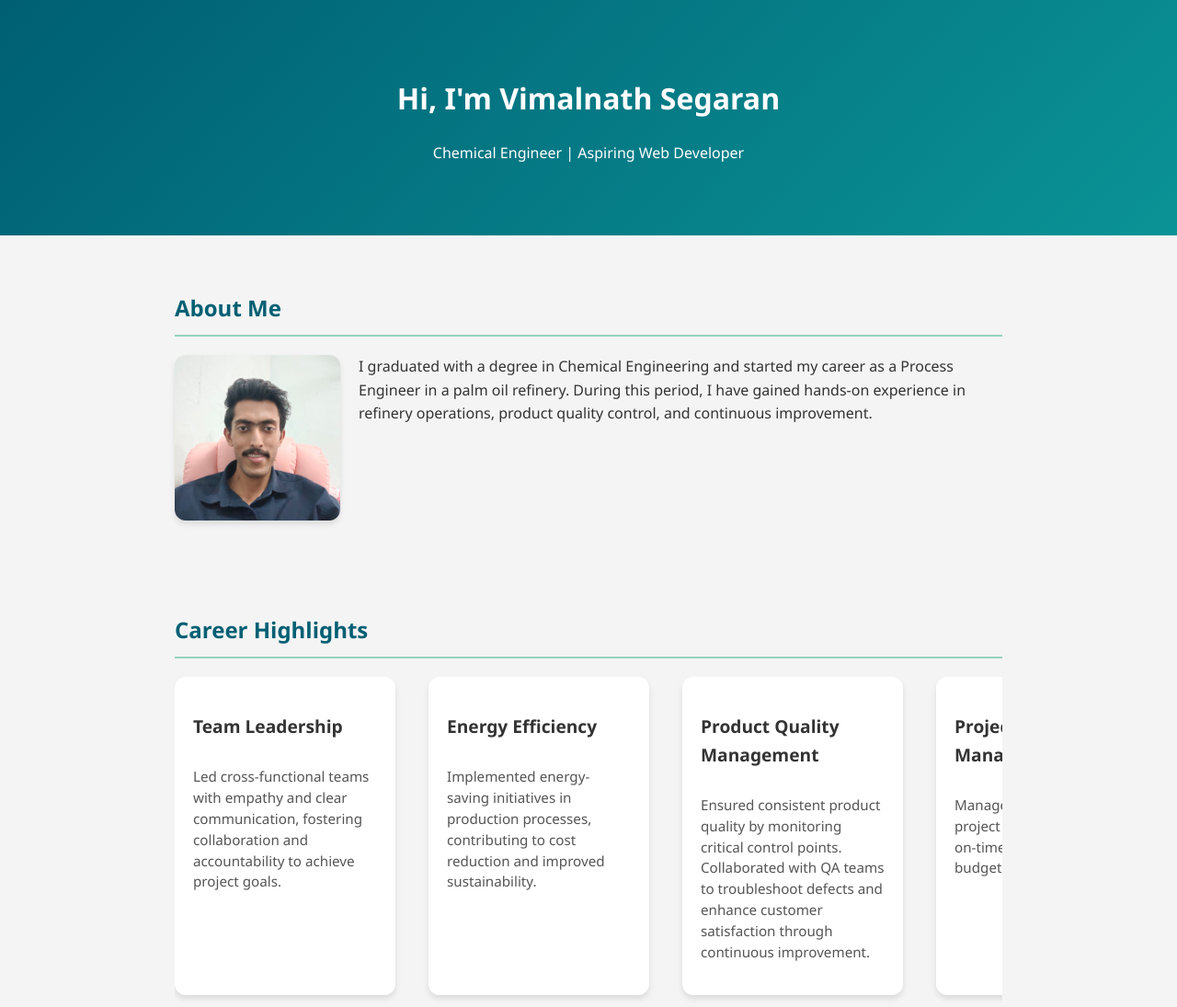
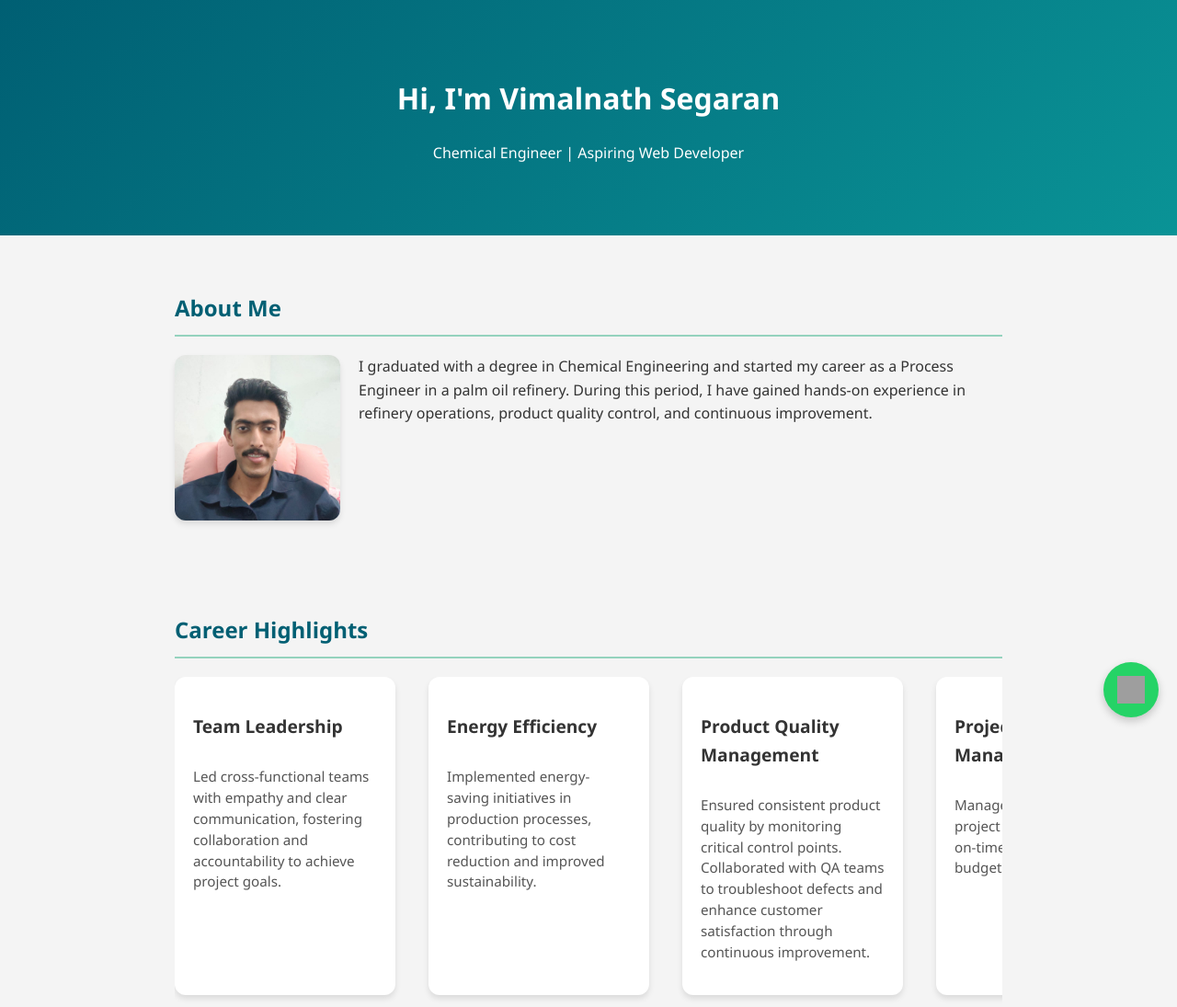
Before and after one commit to svimal27/Resume, a plain HTML site: page index.html in a window 1280 px wide. Shown: the top 1095 px of the page at 92% size. Drawn offline with Linux system fonts and the light colour scheme; grey boxes are pictures that could not be loaded.

Commit message:
Update style.css

```diff
--- a/style.css
+++ b/style.css
@@ -166,3 +166,31 @@ h2 {
   margin-bottom: 10px;
   color: #555;
 }
+
+.whatsapp-float {
+      position: fixed;
+      bottom: 20px;
+      right: 20px;
+      background-color: #25d366;
+      color: white;
+      border-radius: 50%;
+      width: 60px;
+      height: 60px;
+      display: flex;
+      justify-content: center;
+      align-items: center;
+      box-shadow: 0 4px 10px rgba(0,0,0,0.2);
+      z-index: 1000;
+    }
+
+.whatsapp-float img {
+      width: 30px;
+      height: 30px;
+    }
+
+ /* Floating WhatsApp Icon */
+  .whatsapp {
+    bottom: 10px;
+    right: 10px;
+  }
+}
```
